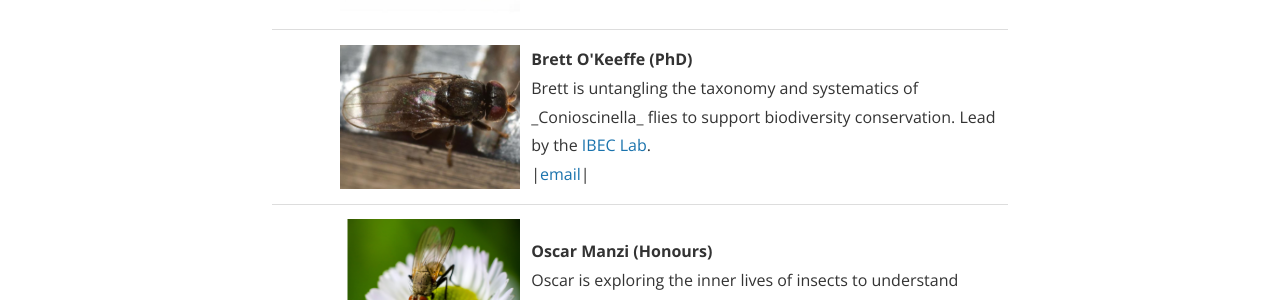
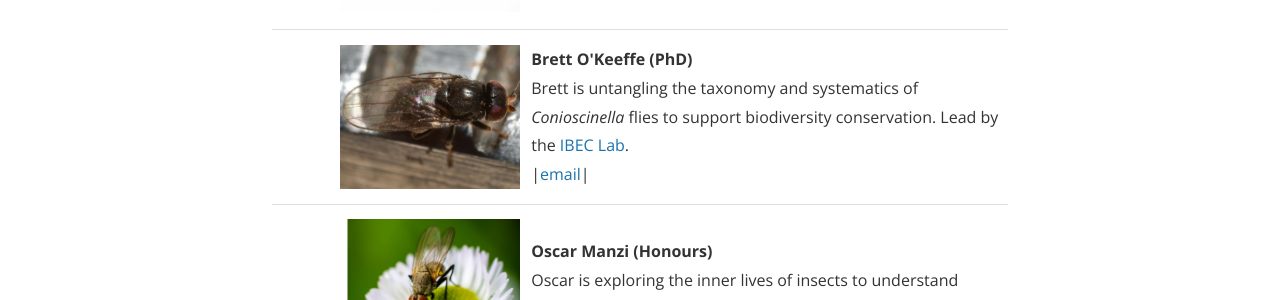
Before and after one commit to thomased/thomased.github.io, a Jekyll site: the page built from people.html, in a window 1280 px wide. Shown: the part 1479-1779 px from the top of the page. Built offline with Jekyll 4.4.1, drawn with Linux system fonts in a browser that asks for light colours; nearby versions of some CDN libraries.

```diff
--- a/people.html
+++ b/people.html
@@ -116,7 +116,7 @@ permalink: /people/
     <td width = "65%">
       <div class="biotext">
         <strong>Brett O'Keeffe (PhD)</strong><br>
-      Brett is untangling the taxonomy and systematics of _Conioscinella_ flies to support biodiversity conservation. Lead by the <a href="https://www.tanyalatty.com">IBEC Lab</a>. <br>
+      Brett is untangling the taxonomy and systematics of <i>Conioscinella</i> flies to support biodiversity conservation. Lead by the <a href="https://www.tanyalatty.com">IBEC Lab</a>. <br>
       |<a href="mailto:brett.okeeffe@sydney.edu.au">email</a>|
       </div>
     </td>
```
